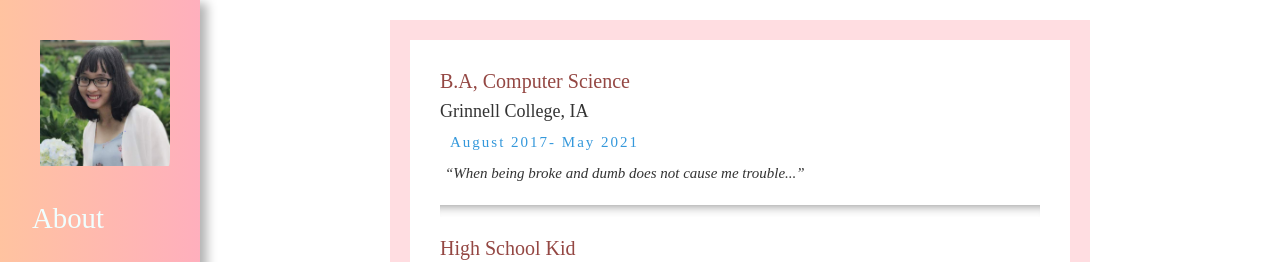
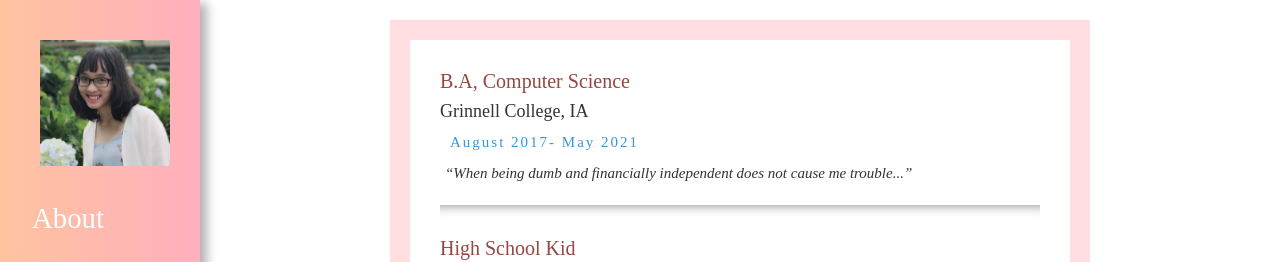
Before and after one commit to giangkhuat/React-personal-web, a React (Create React App) app: page /experience in a window 1280 px wide. Shown: the top 262 px of the page. Built offline with nearby package versions, Linux system fonts and the light colour scheme.

Commit message:
june 5th

```diff
--- a/src/components/Education/Experience.js
+++ b/src/components/Education/Experience.js
@@ -10,7 +10,7 @@ function Experience() {
           title="B.A, Computer Science"
           where="Grinnell College, IA"
           date="August 2017- May 2021"
-          quote="“When being broke and dumb does not cause me trouble...”"
+          quote="“When being dumb and financially independent does not cause me trouble...”"
         />
         <hr></hr>
         <EduCard
```
